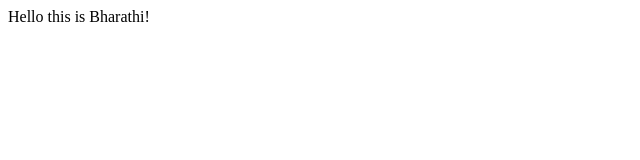
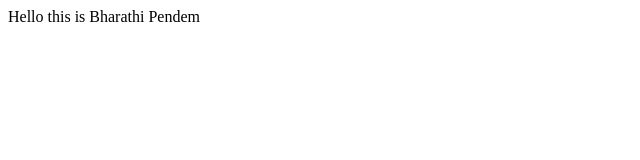
Before and after one commit to BharathiPendem/simple-CICD-demo, a plain HTML site: page index.html in a window 1280 px wide. Shown: the full height of the page, 0-640 px from the left. Drawn offline with Linux system fonts and the light colour scheme.

Commit message:
Update index.html

```diff
--- a/index.html
+++ b/index.html
@@ -1,5 +1,6 @@
 <html>
 <body>
-    Hello this is Bharathi!
+    Hello this is Bharathi Pendem
 </body>
+
 </html>
```
